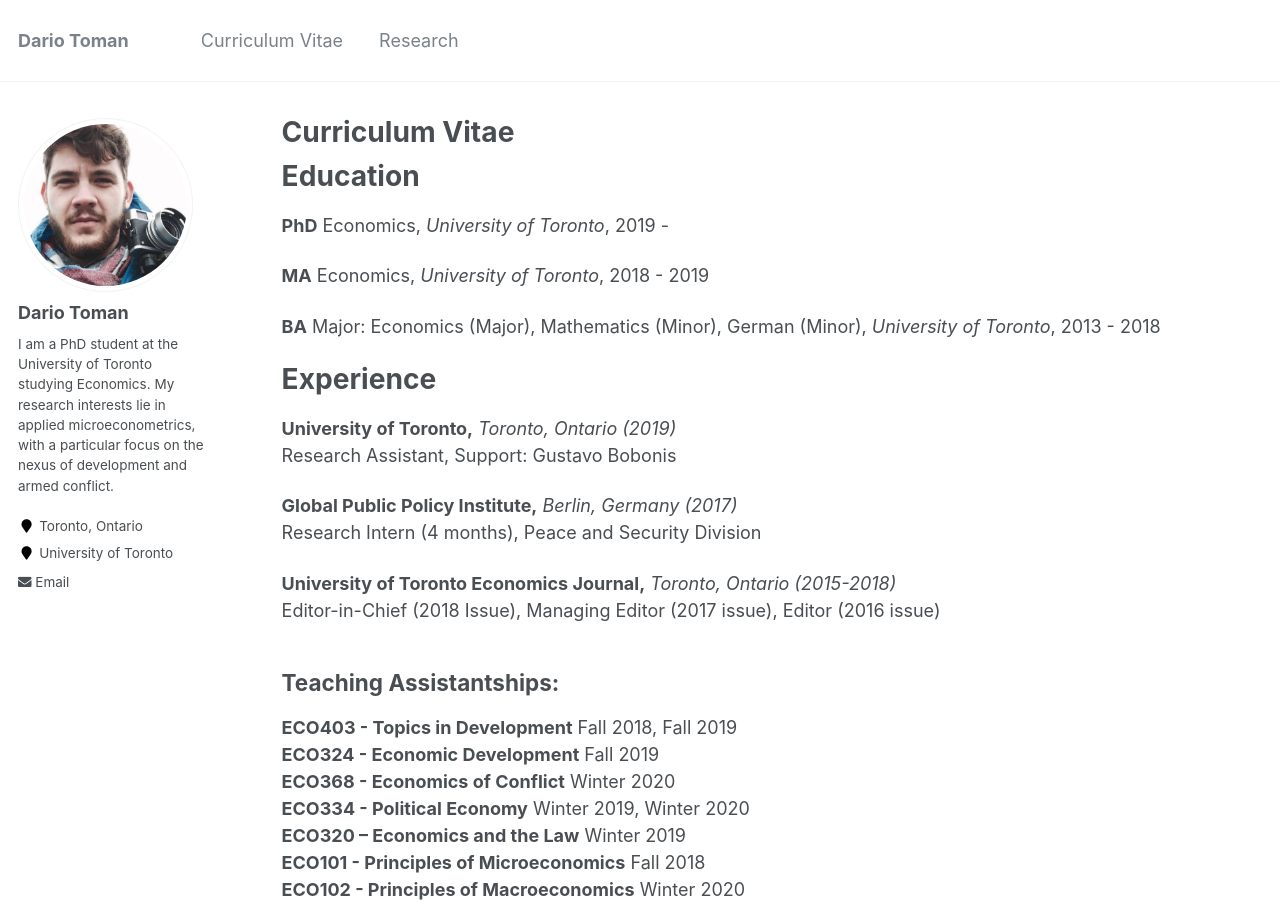
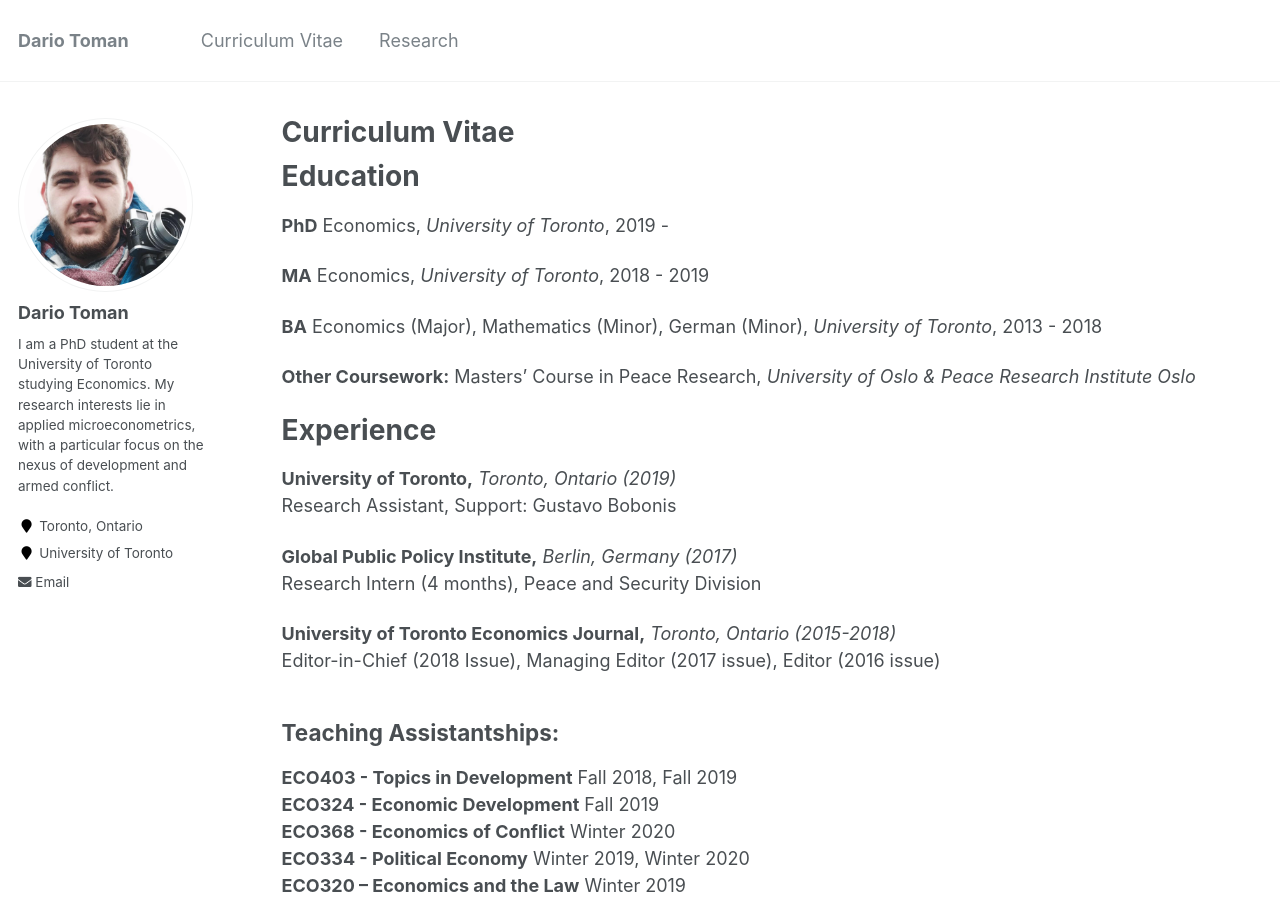
Before and after one commit to dariotoman/website, a Jekyll site: the page built from _pages/cv.md, in a window 1280 px wide and 900 px high. Built offline with Jekyll 4.4.1, drawn with Linux system fonts in a browser that asks for light colours.

Commit message:
Update cv.md

```diff
--- a/_pages/cv.md
+++ b/_pages/cv.md
@@ -15,7 +15,9 @@
 
 **MA** Economics, _University of Toronto_, 2018 - 2019
 
-**BA** Major: Economics (Major), Mathematics (Minor), German (Minor), _University of Toronto_, 2013 - 2018
+**BA** Economics (Major), Mathematics (Minor), German (Minor), _University of Toronto_, 2013 - 2018
+
+**Other Coursework:** Masters' Course in Peace Research, _University of Oslo & Peace Research Institute Oslo_
 
 
 
```
